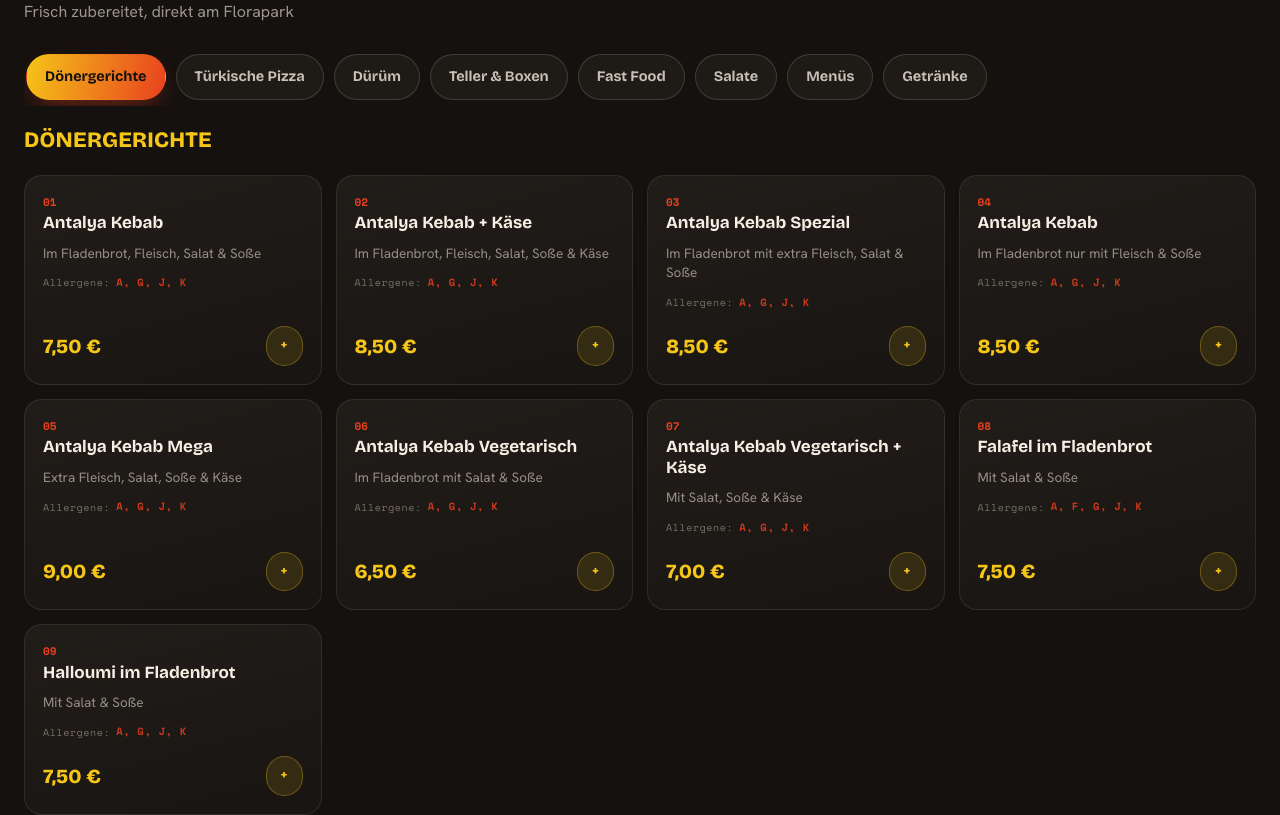
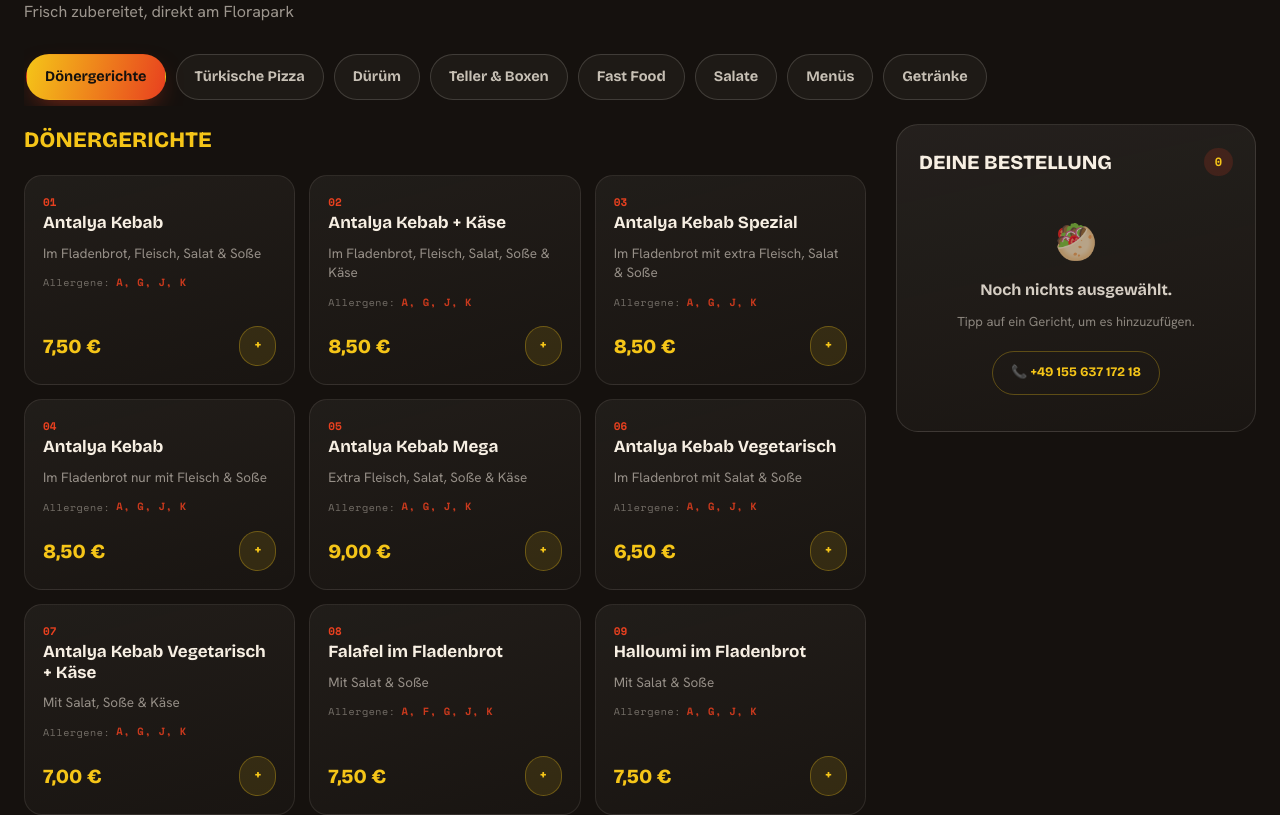
Before and after one commit to Your-New-Design/Antalya-D-ner-Kebap-Magdeburg-new, a Next.js app: page / in a window 1280 px wide. Shown: the part 1940-2755 px from the top of the page. Built offline with nearby package versions, Linux system fonts and the light colour scheme.

Commit message:
feat: add responsive grid layout for menu
Added.menu-grid styles and media query for larger screens

```diff
--- a/app/globals.css
+++ b/app/globals.css
@@ -85,3 +85,13 @@ body {
 .no-sb {
   scrollbar-width: none;
 }
+
+.menu-grid {
+  grid-template-columns: 1fr;
+}
+
+@media (min-width: 980px) {
+  .menu-grid {
+    grid-template-columns: minmax(0, 1fr) 360px;
+  }
+}
```
